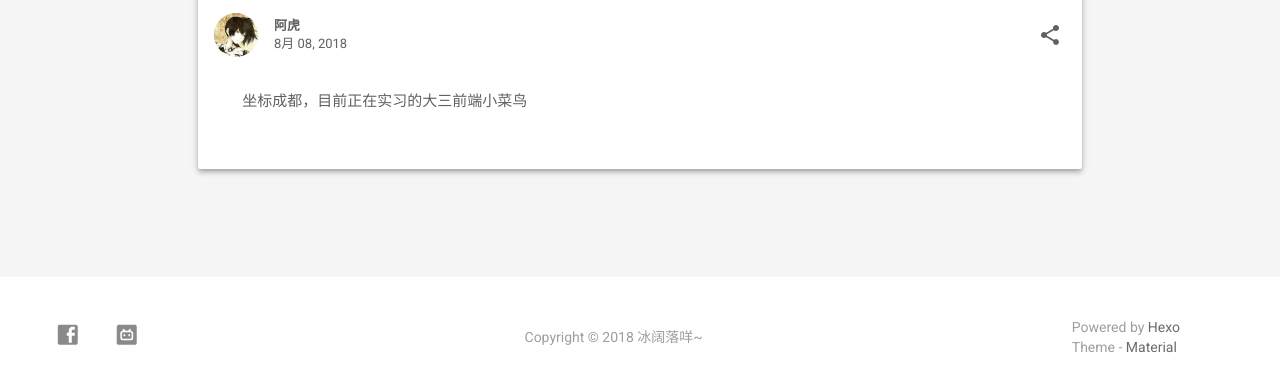
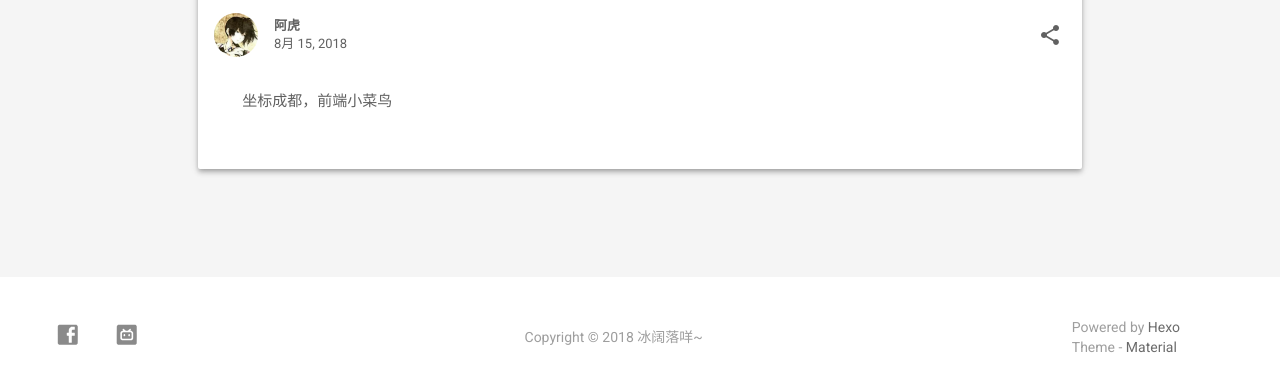
Before and after one commit to waitkaga/waitkaga.github.io, a plain HTML site: page about/index.html in a window 1280 px wide. Shown: the part 456-846 px from the top of the page. Drawn offline with Linux system fonts and the light colour scheme; no server answers.

Commit message:
Site updated: 2018-08-15 16:45:26

```diff
--- a/about/index.html
+++ b/about/index.html
@@ -337,7 +337,7 @@
     <!-- Author Name & Date -->
     <div>
         <strong>阿虎</strong>
-        <span>8月 08, 2018</span>
+        <span>8月 15, 2018</span>
     </div>
 
     <div class="section-spacer"></div>
@@ -433,7 +433,7 @@
                 <!-- Post Content -->
                 <div id="post-content" class="mdl-color-text--grey-700 mdl-card__supporting-text fade out">
 
-        <p>坐标成都，目前正在实习的大三前端小菜鸟</p>
+        <p>坐标成都，前端小菜鸟</p>
 
 
 
```
Also changed, not shown: search.xml (+8 -8 lines).
